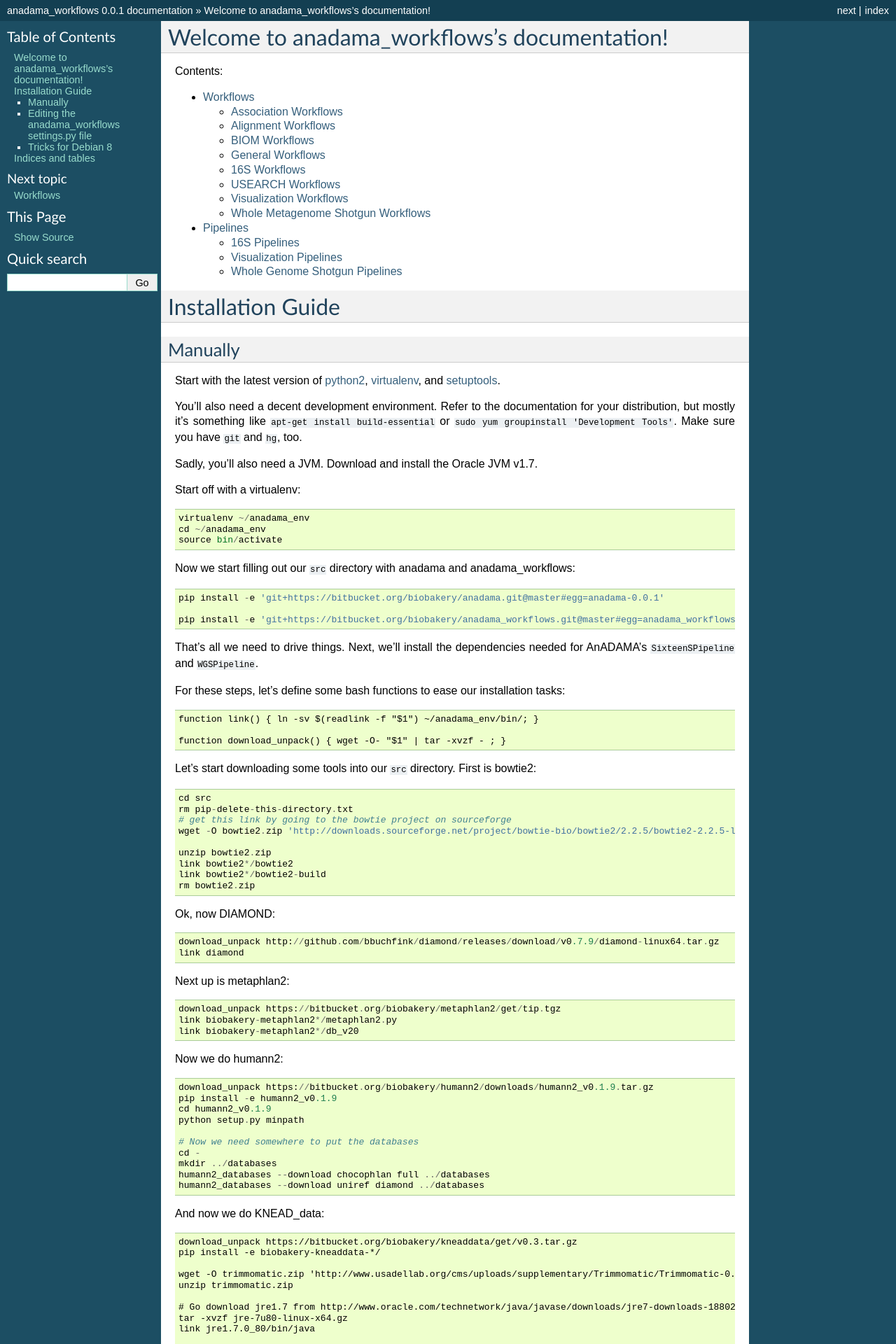
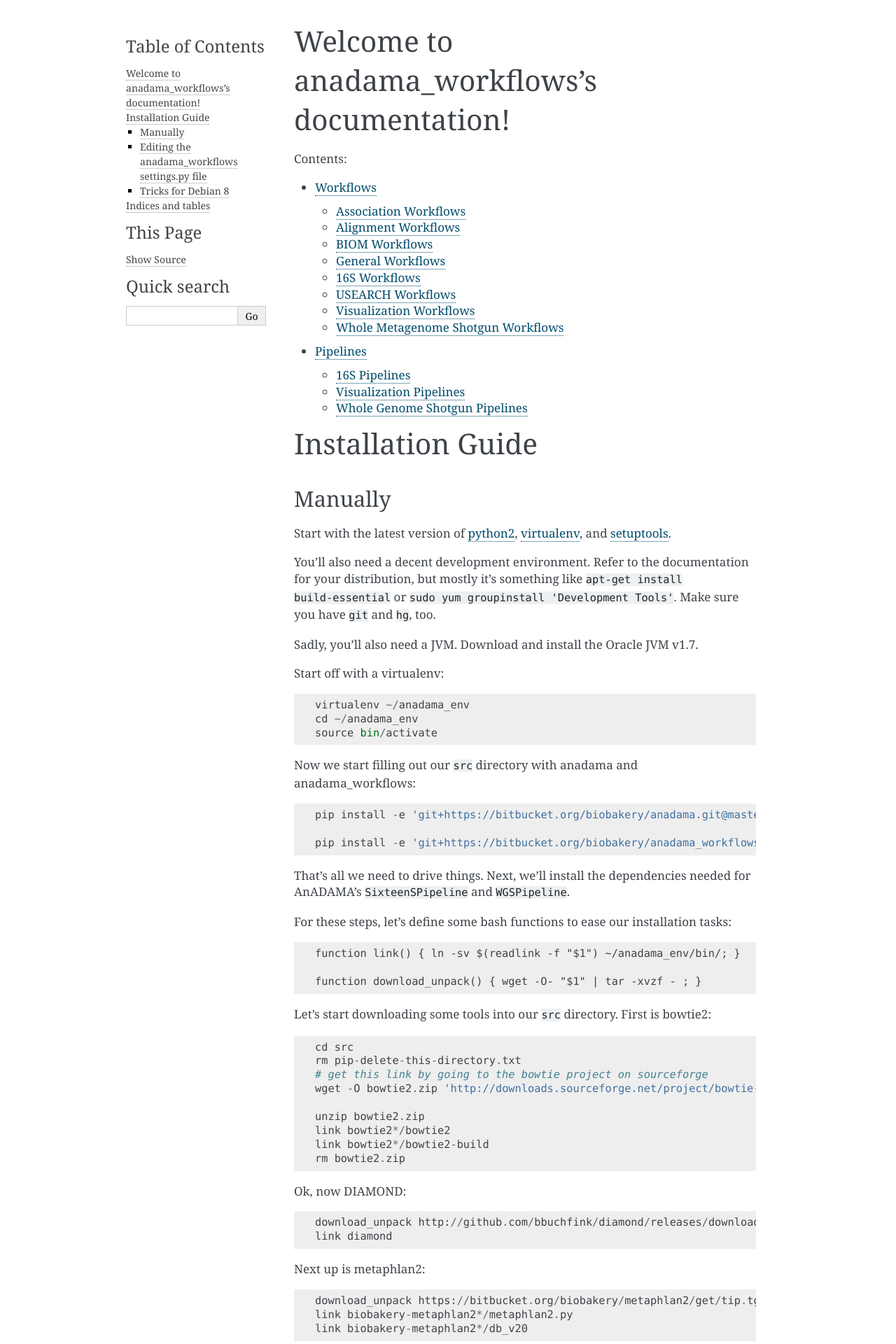
Before and after one commit to biobakery/anadama_workflows, a Sphinx documentation site: the page built from doc/index.rst, in a window 1280 px wide. Shown: the top 1920 px of the page at 70% size. Built offline with Sphinx 7.4.7, drawn with Linux system fonts in a browser that asks for light colours; formulas are drawn with MathJax 3; some of the changed text lies outside the part shown.

Commit message:
new theme and update copyright

```diff
--- a/doc/conf.py
+++ b/doc/conf.py
@@ -50,7 +50,7 @@ master_doc = 'index'
 
 # General information about the project.
 project = u'anadama_workflows'
-copyright = u'2014, Randall Schwager, Keith Bayer, Kathryn Winglee, Lauren McIver, The Huttenhower Lab'
+copyright = u'2015, Randall Schwager, Keith Bayer, Kathryn Winglee, Lauren McIver, The Huttenhower Lab'
 
 # The version info for the project you're documenting, acts as replacement for
 # |version| and |release|, also used in various other places throughout the
@@ -104,7 +104,7 @@ pygments_style = 'sphinx'
 
 # The theme to use for HTML and HTML Help pages.  See the documentation for
 # a list of builtin themes.
-html_theme = 'default'
+html_theme = 'alabaster'
 
 # Theme options are theme-specific and customize the look and feel of a theme
 # further.  For a list of options available for each theme, see the
```
